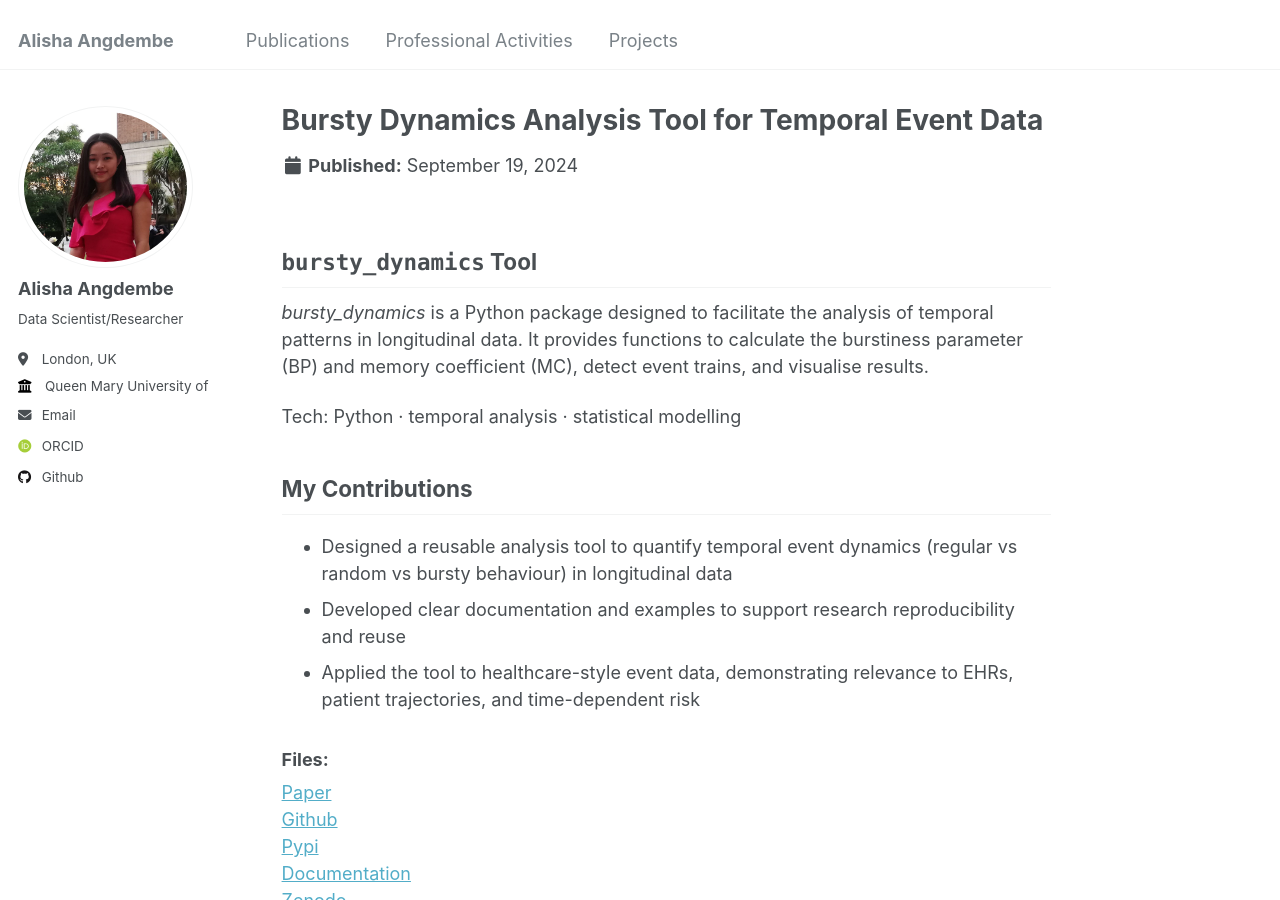
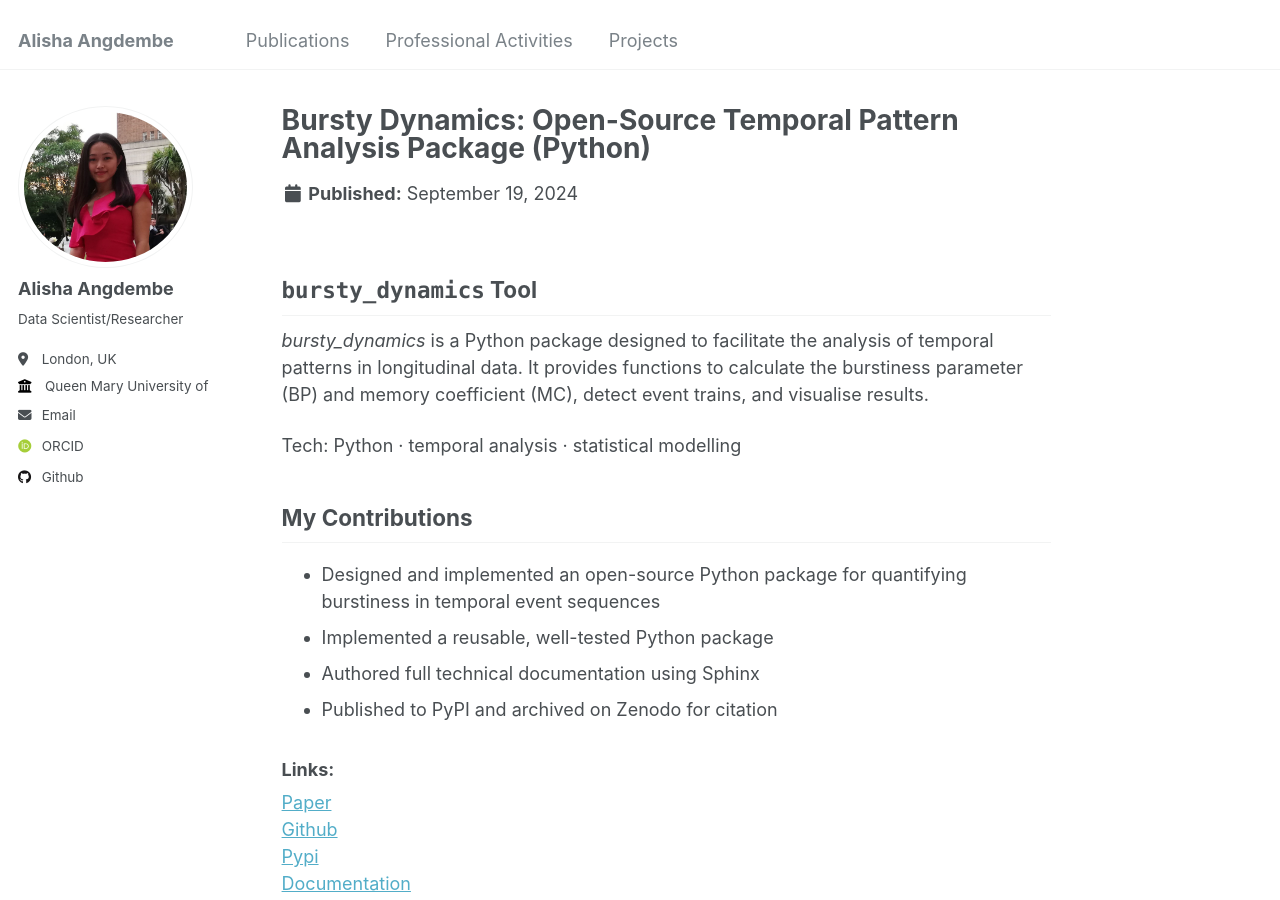
Before and after one commit to AlishaAng/AlishaAng.github.io, a Jekyll site: the page built from _projects/BD.md, in a window 1280 px wide and 900 px high. Built offline with Jekyll 4.4.1, drawn with Linux system fonts in a browser that asks for light colours; some web fonts are replaced.

Commit message:
update projects

```diff
--- a/_projects/BD.md
+++ b/_projects/BD.md
@@ -1,5 +1,5 @@
 ---
-title: "Bursty Dynamics Analysis Tool for Temporal Event Data"
+title: "Bursty Dynamics: Open-Source Temporal Pattern Analysis Package (Python)"
 # type: "Consortium project"
 excerpt: "*bursty_dynamics* is a Python package designed to facilitate the analysis of temporal patterns in longitudinal data. It provides functions to calculate the burstiness parameter (BP) and memory coefficient (MC), detect event trains, and visualise results."
 collection: projects
@@ -16,11 +16,13 @@ external_url: https://ai-multiply.co.uk/
 Tech: Python · temporal analysis · statistical modelling
 
 ## My Contributions
-- Designed a reusable analysis tool to quantify temporal event dynamics (regular vs random vs bursty behaviour) in longitudinal data
-- Developed clear documentation and examples to support research reproducibility and reuse
-- Applied the tool to healthcare-style event data, demonstrating relevance to EHRs, patient trajectories, and time-dependent risk
+- Designed and implemented an open-source Python package for quantifying burstiness in temporal event sequences
+- Implemented a reusable, well-tested Python package
+- Authored full technical documentation using Sphinx
+- Published to PyPI and archived on Zenodo for citation
 
-### Files:
+
+### Links:
 [Paper](https://doi.org/10.48550/arXiv.2411.03210) <br>
 [Github](https://github.com/ai-multiply/bursty_dynamics) <br>
 [Pypi](https://pypi.org/projects/bursty-dynamics/) <br>
```
Also changed, not shown: _projects/diabetes.md (+1 -1 lines).
